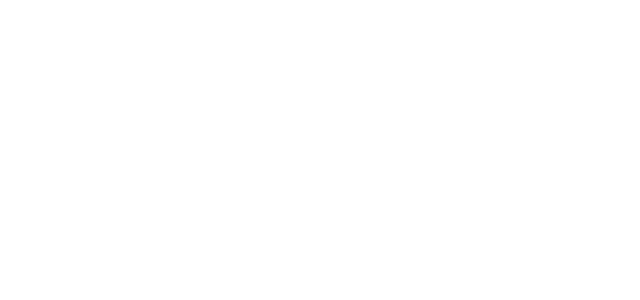
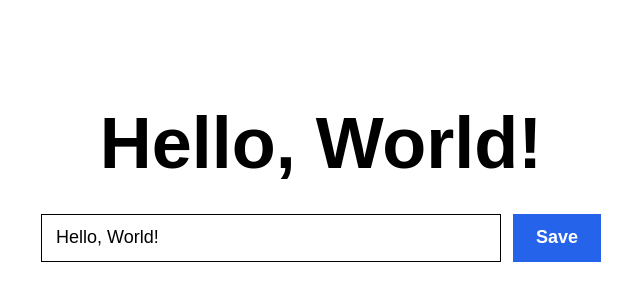
Before and after one commit to ThanhNV121097/project-c5d18f08, a Next.js app in the folder code/frontend/: page / in a window 1280 px wide. Shown: the part 216-516 px from the top of the page, without its empty margins (319-959 px from the left). Built offline with nearby package versions, Linux system fonts and the light colour scheme.

Commit message:
Mount persisted editable greeting

```diff
--- a/code/frontend/app/page.tsx
+++ b/code/frontend/app/page.tsx
@@ -1,3 +1,8 @@
+import { PersistedEditableGreeting } from "../components/PersistedEditableGreeting";
+import { readGreeting } from "../lib/mock/persisted-editable-greeting";
+
 export default function Page() {
-  return <main />;
+  const { greeting } = readGreeting();
+
+  return <PersistedEditableGreeting initialGreeting={greeting} />;
 }
```
